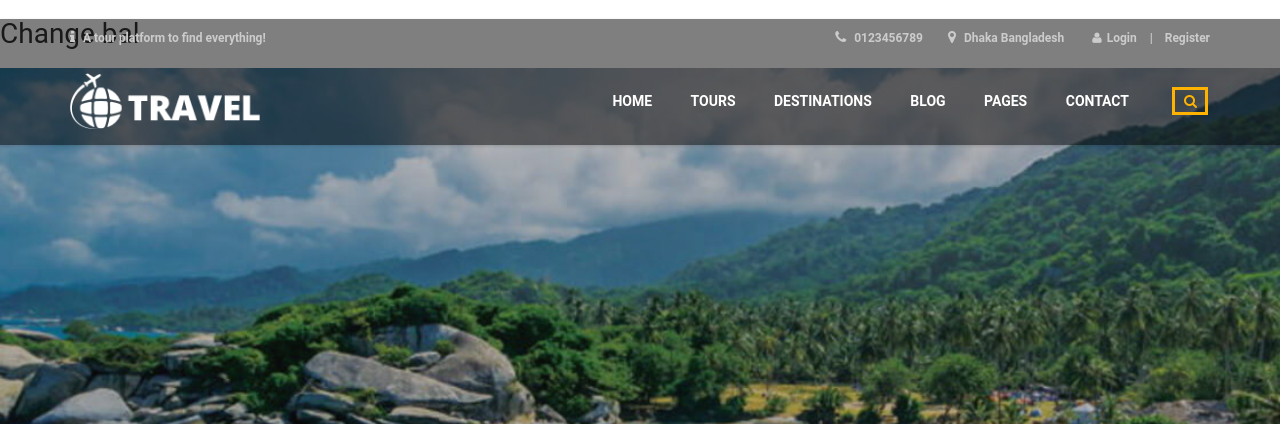
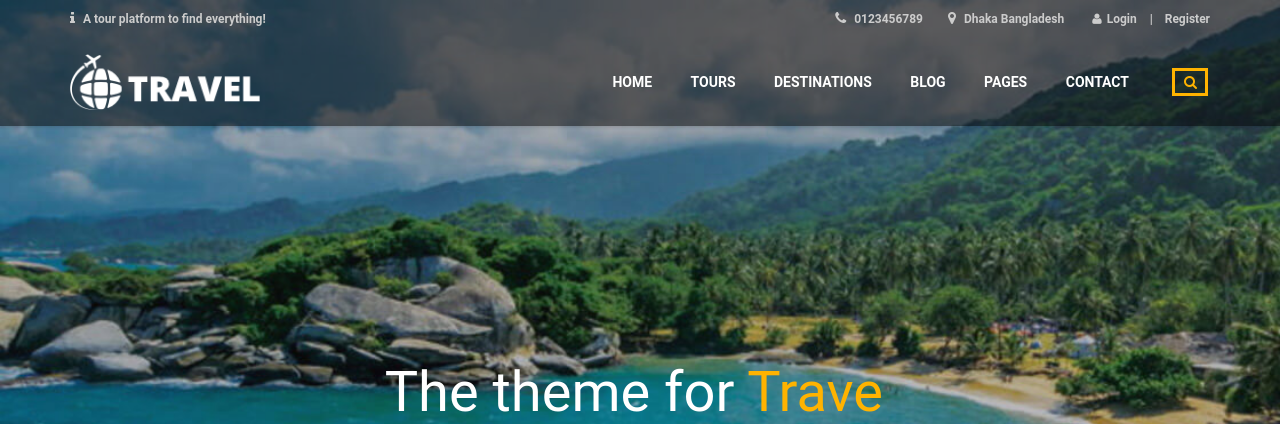
Before and after one commit to mshipan/easytour.github.io, a PHP site: page / in a window 1280 px wide. Shown: the top 424 px of the page. Run offline with PHP 8.4, Linux system fonts and the light colour scheme.

Commit message:
remove line 2

```diff
--- a/index.php
+++ b/index.php
@@ -1,5 +1,5 @@
 <?php include('views/master/header.php'); ?>
-<h1>Change bal</h1>
+
 <div class="site wrapper-content">
 	<div class="home-content" role="main">
 		<div class="section-background" style="background-image:url('images/home/banner-home3.jpg'); min-height: 100vh;position: relative;">
```
